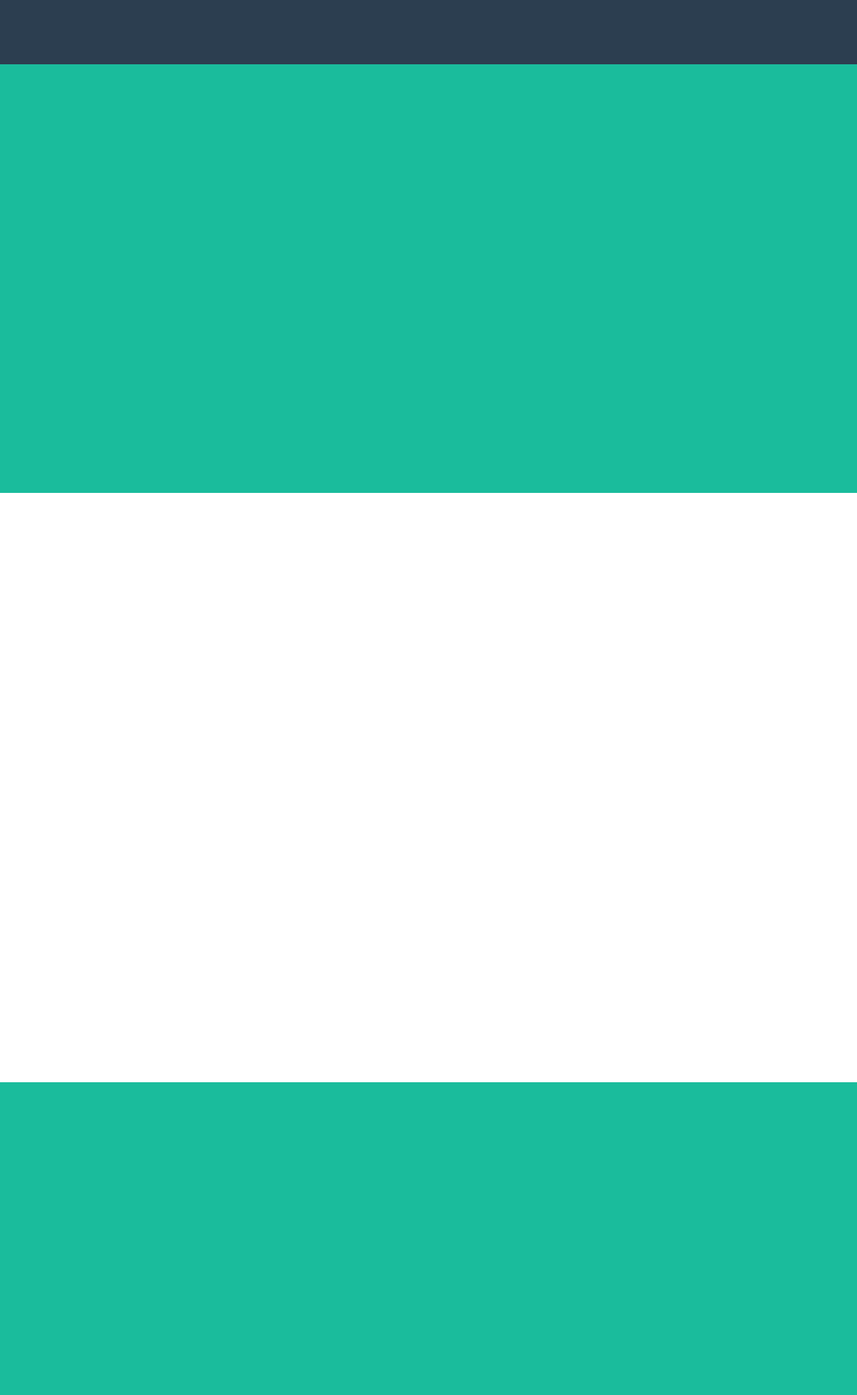
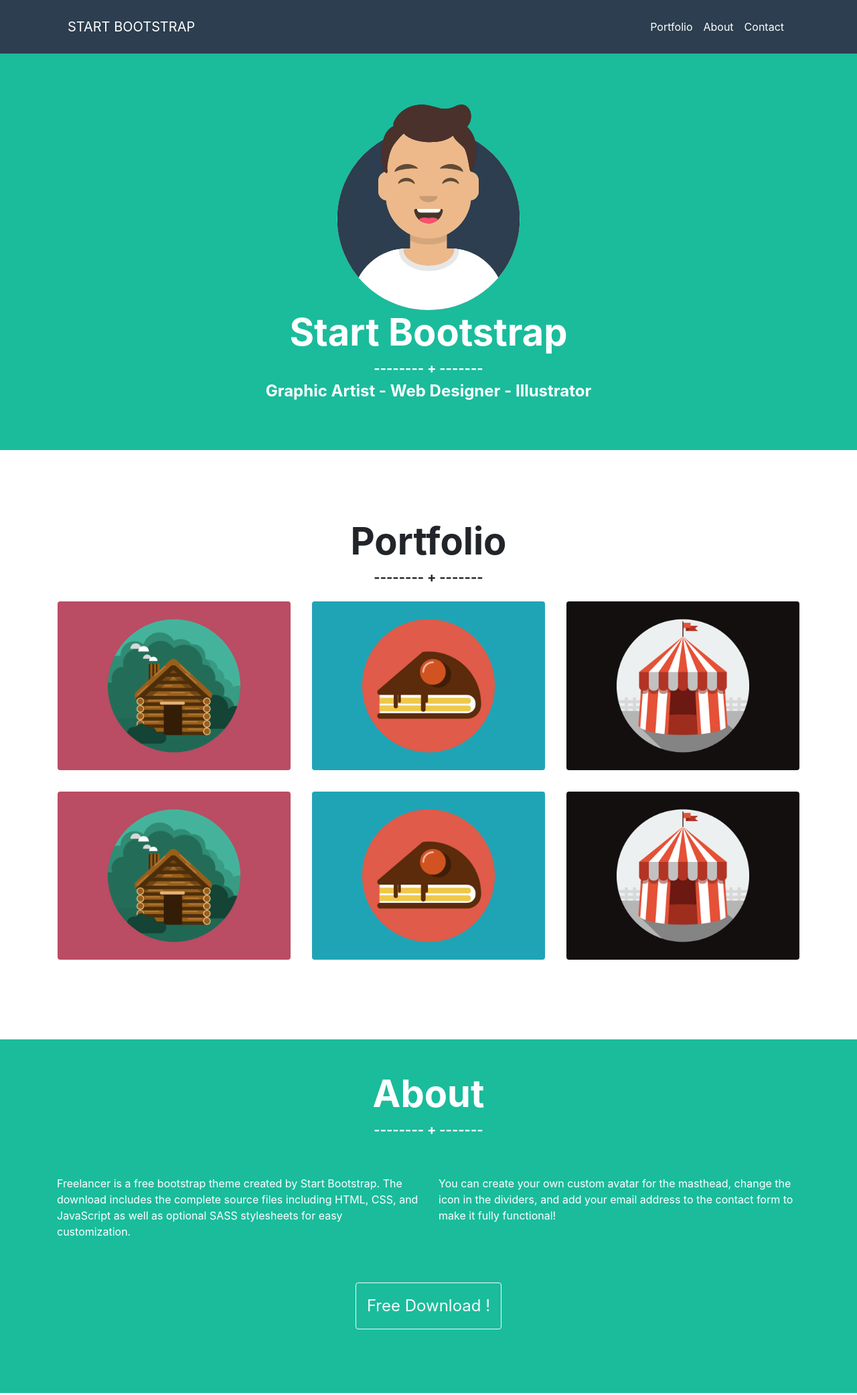
Before and after one commit to mahdi-ghomlaghi/bootstrap-landing-page, a plain HTML site: page index.html in a window 1280 px wide. Shown: the top 2083 px of the page at 67% size. Drawn offline with nearby package versions, Linux system fonts and the light colour scheme.

Commit message:
add banner & portfolio & about

```diff
--- a/index.html
+++ b/index.html
@@ -14,10 +14,91 @@
 </head>
 
 <body>
-    <header class="my-header w-100"></header>
-    <section class="section-1 w-100"></section>
-    <section class="section-2 w-100"></section>
-    <section class="section-3 w-100"></section>
+    <header class="my-header w-100 fixed-top  d-flex align-items-center ">
+        <div class="container ">
+            <nav class="navbar navbar-expand-lg  navbar-light h-100 d-flex align-items-center justify-content-between">
+                <a class="navbar-brand text-white" href="#">START BOOTSTRAP</a>
+                <button class="navbar-toggler text-white bg-success" type="button" data-toggle="collapse"
+                    data-target="#navbarNav" aria-controls="navbarNav" aria-expanded="false"
+                    aria-label="Toggle navigation">
+                    Menu
+                    <span class="navbar-toggler-icon "></span>
+                </button>
+                <div class="collapse navbar-collapse " id="navbarNav">
+                    <ul class="navbar-nav ml-auto ">
+                        <li class="nav-item  ">
+                            <a class="nav-link text-white" href="#">Portfolio<span class="sr-only">(current)</span></a>
+                        </li>
+                        <li class="nav-item ">
+                            <a class="nav-link text-white" href="#">About</a>
+                        </li>
+                        <li class="nav-item ">
+                            <a class="nav-link text-white" href="#">Contact</a>
+                        </li>
+
+                    </ul>
+                </div>
+            </nav>
+        </div>
+    </header>
+    <section class="section-1 w-100 d-flex flex-column justify-content-center align-items-center">
+        <div class="container   d-flex flex-column justify-content-center align-items-center">
+            <div class="image">
+                <img class="h-100 w-100" src="./images/avataaars.svg" alt="avatar">
+            </div>
+            <h1 class="text-white text-center font-weight-bold display-4">Start Bootstrap</h1>
+            <h5 class="text-white text-center font-weight-bold ">-------- + -------</h5>
+            <h4 class="text-white text-center font-weight-bold">Graphic Artist - Web Designer - Illustrator</h4>
+        </div>
+    </section>
+    <section class="section-2 w-100 d-flex py-5 flex-column justify-content-center align-items-center">
+        <div class="container">
+            <h1 class=" text-center font-weight-bold display-4">Portfolio</h1>
+            <h5 class=" text-center font-weight-bold ">-------- + -------</h5>
+            <div class="row">
+                <div class=" col-xs-12 col-sm-12 col-md-6 col-lg-4 col-xl-4 p-3 rounded">
+                    <img class="img-fluid rounded" src="./images/cabin.png" alt="">
+                </div>
+                <div class=" col-xs-12 col-sm-12 col-md-6 col-lg-4 col-xl-4 p-3 rounded">
+                    <img class="img-fluid rounded" src="./images/cake.png" alt="">
+                </div>
+                <div class=" col-xs-12 col-sm-12 col-md-6 col-lg-4 col-xl-4 p-3 rounded">
+                    <img class="img-fluid rounded" src="./images/circus.png" alt="">
+                </div>
+                <div class=" col-xs-12 col-sm-12 col-md-6 col-lg-4 col-xl-4 p-3 rounded">
+                    <img class="img-fluid rounded" src="./images/cabin.png" alt="">
+                </div>
+                <div class=" col-xs-12 col-sm-12 col-md-6 col-lg-4 col-xl-4 p-3 rounded">
+                    <img class="img-fluid rounded" src="./images/cake.png" alt="">
+                </div>
+                <div class=" col-xs-12 col-sm-12 col-md-6 col-lg-4 col-xl-4 p-3 rounded">
+                    <img class="img-fluid rounded" src="./images/circus.png" alt="">
+                </div>
+
+            </div>
+        </div>
+    </section>
+    <section class="section-3 w-100 d-flex py-5 flex-column align-items-center ">
+        <div class="container h-100">
+            <h1 class="text-white text-center font-weight-bold display-4">About</h1>
+            <h5 class="text-white text-center font-weight-bold ">-------- + -------</h5>
+            <div class="row">
+                <p class="para  text-white col-xs-12 col-sm-12 col-md-6 pt-5">Freelancer is a free bootstrap theme
+                    created by
+                    Start Bootstrap. The download includes
+                    the complete source files including HTML, CSS, and JavaScript as well as optional SASS stylesheets
+                    for easy customization.</p>
+                <p class="para text-white col-xs-12 col-sm-12 col-md-6 pt-5">
+                    You can create your own custom avatar for the masthead, change the icon in the dividers, and add
+                    your email address to the contact form to make it fully functional!
+                </p>
+            </div>
+            <div class="row pt-5">
+                <button type="button" class="btn btn-outline-light p-3 mx-auto" style="font-size: 1.5rem;">Free Download
+                    !</button>
+            </div>
+        </div>
+    </section>
     <section class="section-4 w-100"></section>
     <section class="section-5 w-100"></section>
     <footer class="my-footer w-100"></footer>
--- a/style.css
+++ b/style.css
@@ -11,15 +11,16 @@ body {
 }
 
 .my-header {
-    height: 6rem;
+    min-height: 5rem;
     background-color: #2C3E50;
     position: fixed;
     top: 0;
+    z-index: 1000;
 }
 
 .section-1 {
-    margin-top: 6rem;
-    min-height: 40rem;
+    margin-top: 5rem;
+    min-height: 37rem;
     background-color: #1ABC9C;
 }
 
@@ -29,7 +30,7 @@ body {
 }
 
 .section-3 {
-    min-height: 45rem;
+    min-height: 33rem;
     background-color: #1ABC9C;
 }
 
```
Also changed, not shown: images/avataaars.svg (added), images/cabin.png (added), images/cake.png (added), images/circus.png (added).
